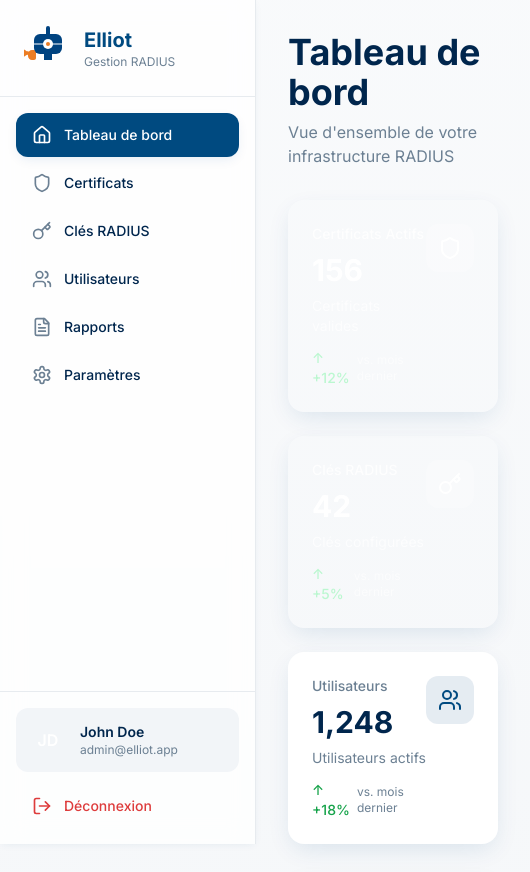
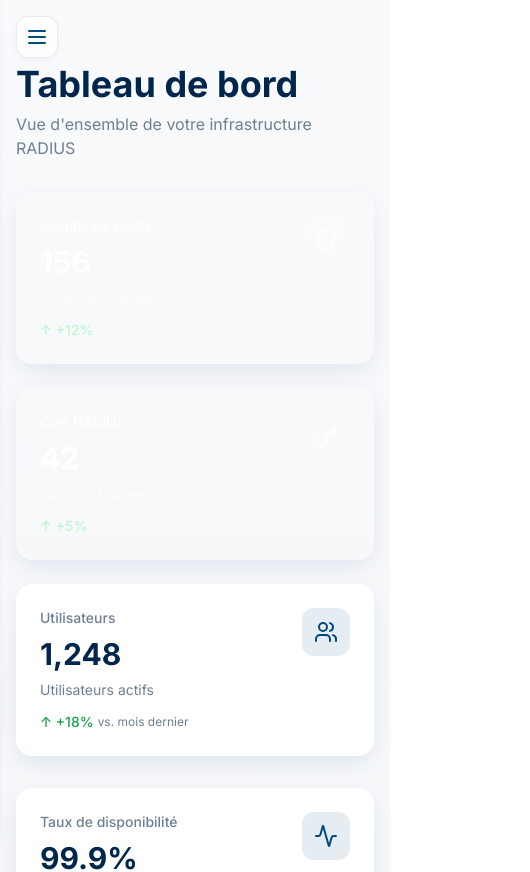
Before and after one commit to PoweredBySymfony/elliot-ui-palette, a React (Vite) app: page / in a window 390 px wide. Shown: the top 872 px of the page, 530 px wide, since content can reach past the window. Built offline with nearby package versions, Linux system fonts and the light colour scheme; the HTML template or start-up script is replaced by a standard one.

Commit message:
Refactor: Adapt to Symfony structure

```diff
--- a/src/components/Sidebar.tsx
+++ b/src/components/Sidebar.tsx
@@ -1,5 +1,6 @@
-import { Home, Shield, Key, Users, Settings, LogOut, FileText } from "lucide-react";
+import { Home, Shield, Key, Users, Settings, LogOut, FileText, Menu, X } from "lucide-react";
 import { NavLink } from "react-router-dom";
+import { useState } from "react";
 import Logo from "./Logo";
 
 interface SidebarProps {
@@ -8,6 +9,8 @@ interface SidebarProps {
 }
 
 const Sidebar = ({ isAuthenticated, onLogout }: SidebarProps) => {
+  const [isMobileMenuOpen, setIsMobileMenuOpen] = useState(false);
+
   const navigationItems = [
     { name: "Tableau de bord", path: "/", icon: Home },
     { name: "Certificats", path: "/certificates", icon: Shield },
@@ -17,8 +20,37 @@ const Sidebar = ({ isAuthenticated, onLogout }: SidebarProps) => {
     { name: "Paramètres", path: "/settings", icon: Settings },
   ];
 
+  const closeMobileMenu = () => setIsMobileMenuOpen(false);
+
   return (
-    <aside className="fixed left-0 top-0 h-screen w-64 glass-effect border-r border-sidebar-border soft-shadow z-50">
+    <>
+      {/* Bouton hamburger mobile */}
+      <button
+        onClick={() => setIsMobileMenuOpen(!isMobileMenuOpen)}
+        className="lg:hidden fixed top-4 left-4 z-[60] p-2 glass-effect rounded-xl soft-shadow border border-primary/10 hover:card-shadow transition-smooth"
+        aria-label="Toggle menu"
+      >
+        {isMobileMenuOpen ? (
+          <X className="w-6 h-6 text-primary" />
+        ) : (
+          <Menu className="w-6 h-6 text-primary" />
+        )}
+      </button>
+
+      {/* Overlay mobile */}
+      {isMobileMenuOpen && (
+        <div
+          className="lg:hidden fixed inset-0 bg-black/20 backdrop-blur-sm z-40"
+          onClick={closeMobileMenu}
+        />
+      )}
+
+      {/* Sidebar */}
+      <aside className={`
+        fixed left-0 top-0 h-screen w-64 glass-effect border-r border-sidebar-border soft-shadow z-50
+        transition-transform duration-300 ease-in-out
+        ${isMobileMenuOpen ? 'translate-x-0' : '-translate-x-full lg:translate-x-0'}
+      `}>
         <div className="flex h-full flex-col">
           {/* Header with Logo */}
           <div className="flex items-center gap-3 border-b border-sidebar-border p-6">
@@ -37,6 +69,7 @@ const Sidebar = ({ isAuthenticated, onLogout }: SidebarProps) => {
                   <NavLink
                     to={item.path}
                     end={item.path === "/"}
+                    onClick={closeMobileMenu}
                     className={({ isActive }) =>
                       `flex items-center gap-3 rounded-xl px-4 py-3 text-sm font-medium transition-smooth group ${
                         isActive
@@ -83,7 +116,10 @@ const Sidebar = ({ isAuthenticated, onLogout }: SidebarProps) => {
                   </div>
                 </div>
                 <button
-                onClick={onLogout}
+                  onClick={() => {
+                    closeMobileMenu();
+                    onLogout?.();
+                  }}
                   className="flex w-full items-center gap-3 rounded-xl px-4 py-3 text-sm font-medium text-destructive hover:bg-destructive/10 transition-smooth group"
                 >
                   <LogOut className="h-5 w-5" />
@@ -94,12 +130,14 @@ const Sidebar = ({ isAuthenticated, onLogout }: SidebarProps) => {
               <div className="space-y-2">
                 <NavLink
                   to="/login"
+                  onClick={closeMobileMenu}
                   className="flex w-full items-center justify-center gap-2 rounded-xl bg-gradient-primary px-4 py-3 text-sm font-semibold text-white transition-smooth hover:opacity-90 card-shadow"
                 >
                   Connexion
                 </NavLink>
                 <NavLink
                   to="/register"
+                  onClick={closeMobileMenu}
                   className="flex w-full items-center justify-center gap-2 rounded-xl border-2 border-primary px-4 py-3 text-sm font-semibold text-primary transition-smooth hover:bg-primary/5"
                 >
                   Inscription
@@ -109,6 +147,7 @@ const Sidebar = ({ isAuthenticated, onLogout }: SidebarProps) => {
           </div>
         </div>
       </aside>
+    </>
   );
 };
 
--- a/src/pages/Index.tsx
+++ b/src/pages/Index.tsx
@@ -16,7 +16,7 @@ const Index = () => {
     <div className="flex min-h-screen w-full">
       <Sidebar isAuthenticated={isAuthenticated} onLogout={handleLogout} />
 
-      <main className="ml-64 flex-1 p-8">
+      <main className="flex-1 lg:ml-64 p-4 sm:p-6 lg:p-8 pt-16 lg:pt-8">
         {/* Header */}
         <div className="mb-8">
           <h1 className="text-4xl font-bold text-foreground mb-2">
```
Lines whose indentation alone changed are shown as unchanged.
